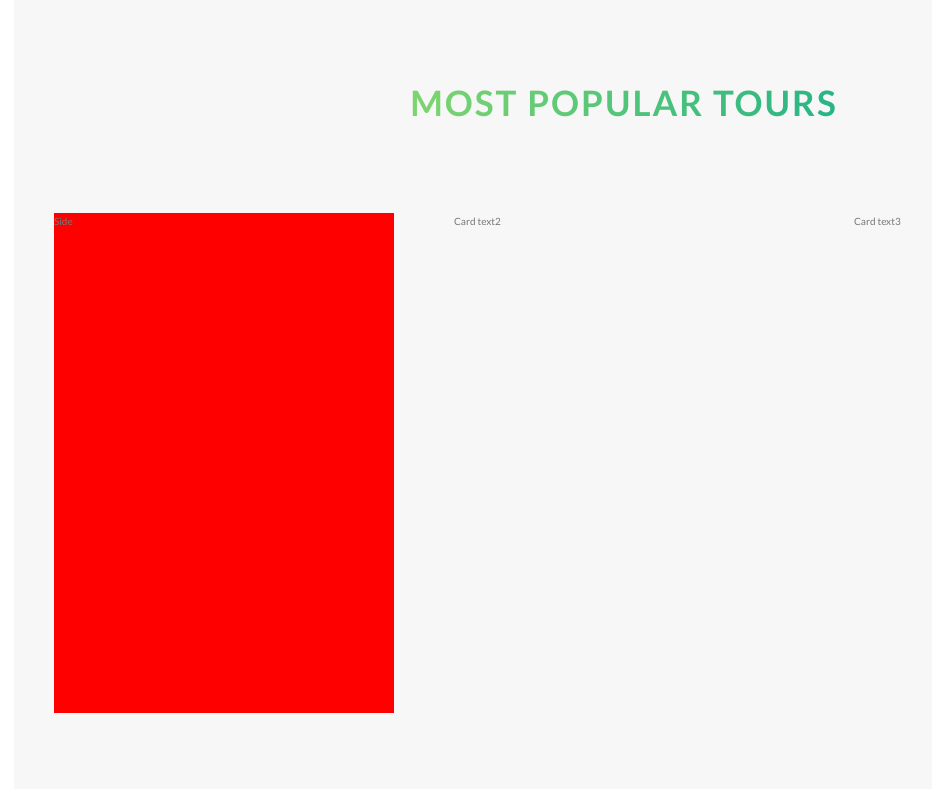
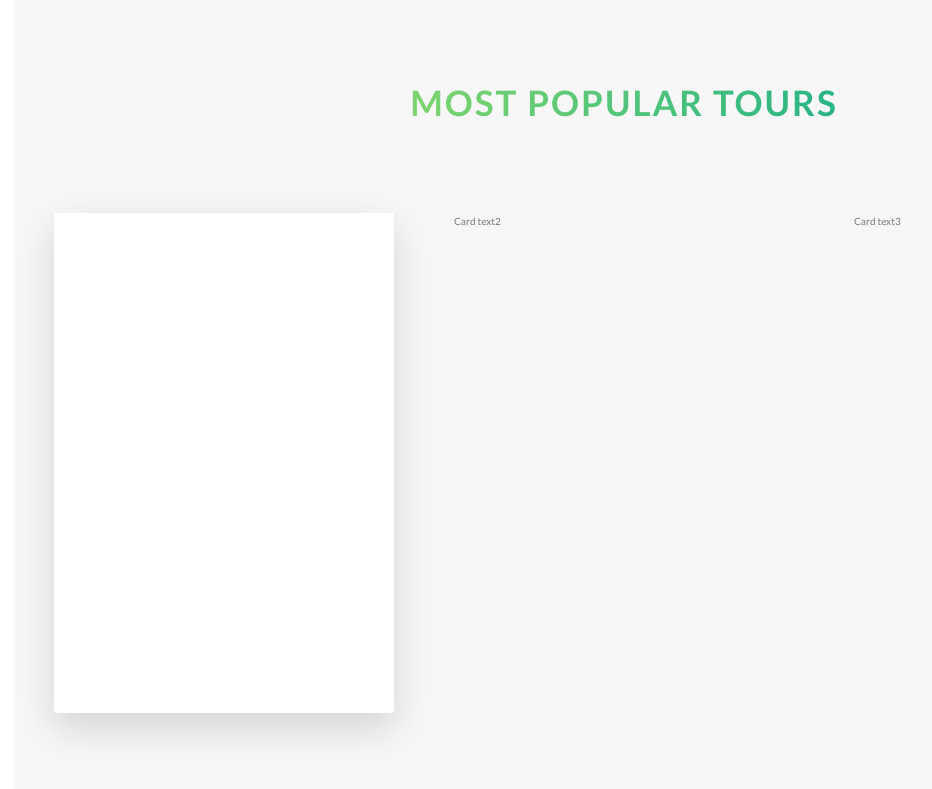
Before and after one commit to Muha-tsokotukha/Natours, a website: page index.html in a window 1280 px wide. Shown: the part 2262-3051 px from the top of the page, without its empty margins (16-948 px from the left). Drawn offline with Linux system fonts and the light colour scheme.

Commit message:
perspective

```diff
--- a/index.html
+++ b/index.html
@@ -148,7 +148,14 @@
         <div class="row">
           <div class="col-1-of-3">
             <div class="card">
-              <div class="card__side">Side</div>
+              <div class="card__side card__side--front">
+                <div class="card__picture">Picture</div>
+                <div class="card__heading">Heading</div>
+                <div class="card__details">Details</div>
+              </div>
+              <div class="card__side card__side--back card__side--back-1">
+                BACK
+              </div>
             </div>
           </div>
           <div class="col-1-of-3">
--- a/sass/abstracts/_variables.scss
+++ b/sass/abstracts/_variables.scss
@@ -5,6 +5,12 @@ $color-primary-dark: #28b485;
 $color-grey-dark: #777;
 $color-white: #fff;
 $color-black: #000000;
+
+$color-secondary-light: #ffb900;
+$color-secondary-dark: #ff7730;
+
+$color-tertiary-light: #2998ff;
+$color-tertiary-dark: #5643fa;
 
 $color-gray-light-1: #f7f7f7;
 
--- a/sass/components/_card.scss
+++ b/sass/components/_card.scss
@@ -1,14 +1,45 @@
 .card {
   perspective: 150rem;
   -moz-perspective: 150rem;
+  position: relative;
+  height: 50rem;
 
   &__side {
-    background-color: red;
+    color: #fff;
+    font-size: 2rem;
+
     height: 50rem;
-    transition: all 0.8s;
+    transition: all 0.8s ease;
+    position: absolute;
+    top: 0;
+    left: 0;
+    width: 100%;
+    backface-visibility: hidden;
+    border-radius: 3px;
+    box-shadow: 0 1.5rem 4rem rgba($color-black, 0.15);
+
+    &--front {
+      background-color: $color-white;
+    }
+
+    &--back {
+      transform: rotateY(180deg);
+
+      &-1 {
+        background-image: linear-gradient(
+          to right bottom,
+          $color-secondary-light,
+          $color-secondary-dark
+        );
+      }
+    }
   }
 
-  &:hover &__side {
-    transform: rotateY(180deg);
+  &:hover &__side--front {
+    transform: rotateY(-180deg);
+  }
+
+  &:hover &__side--back {
+    transform: rotateY(0);
   }
 }
```
Also changed, not shown: css/style.css, 1 other file.
